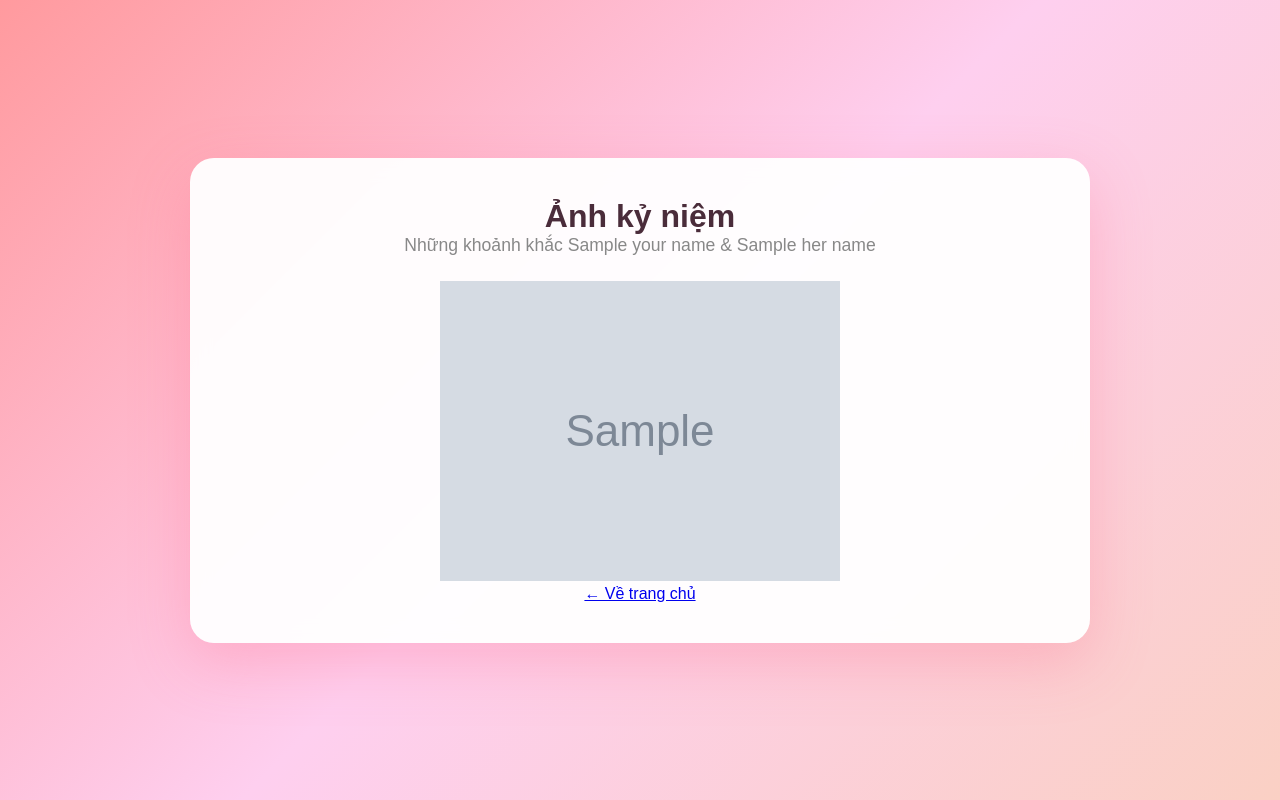
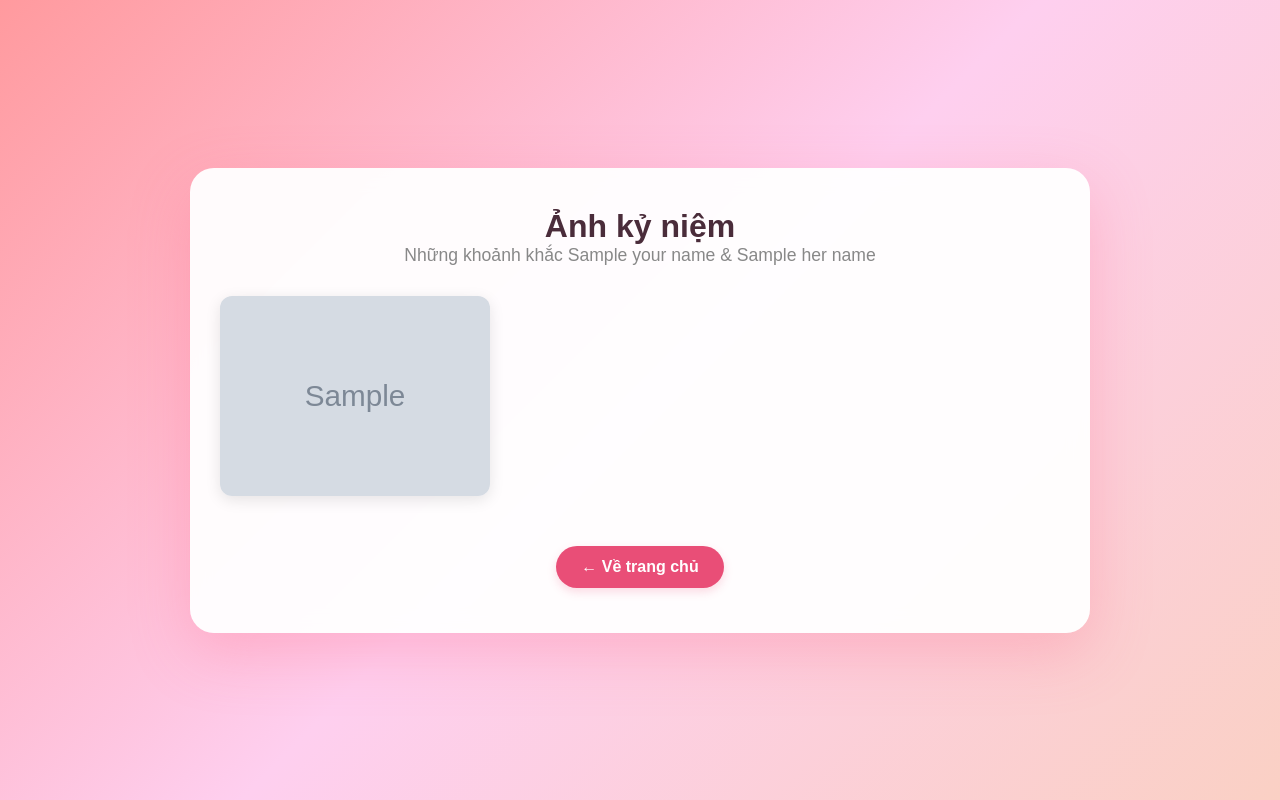
Before and after one commit to lomanhvnu-boop/love-app, a Flask app: template templates/gallery.html in a window 1280 px wide. Run offline with Flask 3, Linux system fonts and the light colour scheme; the template is opened without the code that fills it: most values are stand-ins (such as "Sample title", 1, 10 or a date in 2020); grey boxes marked "Sample" are stand-in pictures.

Commit message:
Sua lai toan bo CSS cho dep

```diff
--- a/static/style.css
+++ b/static/style.css
@@ -1,4 +1,11 @@
-* { margin: 0; padding: 0; box-sizing: border-box; }
+/* =========================================
+   1. CÀI ĐẶT CHUNG & FONT CHỮ
+   ========================================= */
+* {
+    margin: 0;
+    padding: 0;
+    box-sizing: border-box;
+}
 
 body {
     font-family: 'Poppins', sans-serif;
@@ -17,13 +24,17 @@ body {
     backdrop-filter: blur(10px);
     border-radius: 24px;
     padding: 40px 30px;
-    max-width: 800px;
+    max-width: 900px; /* Khung rộng rãi cho ảnh */
     width: 100%;
     text-align: center;
     box-shadow: 0 20px 60px rgba(255, 105, 135, 0.3);
     z-index: 10;
+    position: relative;
 }
 
+/* =========================================
+   2. GIAO DIỆN TRANG CHỦ (Đồng hồ & Nút)
+   ========================================= */
 .heart {
     font-size: 3.5em;
     display: inline-block;
@@ -35,7 +46,6 @@ body {
     50%      { transform: scale(1.15); }
 }
 
-/* Font chữ viết tay lãng mạn cho tên */
 .love-names {
     font-family: 'Dancing Script', cursive;
     font-size: 3.5em;
@@ -47,7 +57,7 @@ body {
 
 .subtitle { font-size: 1.1em; color: #888; margin-bottom: 25px; }
 
-/* --- CSS CHO ĐỒNG HỒ ĐẾM NGƯỢC --- */
+/* Đồng hồ đếm ngược */
 .countdown-container {
     display: flex;
     justify-content: center;
@@ -82,8 +92,8 @@ body {
     font-weight: 600;
 }
 
-/* Các nút bấm */
-.letter-btn {
+/* Nút bấm (Thư viện, Thư tay, Về trang chủ) */
+.letter-btn, .back-btn {
     display: inline-block !important;
     padding: 12px 25px !important;
     text-decoration: none !important;
@@ -92,27 +102,76 @@ body {
     transition: all 0.3s !important;
     font-family: 'Poppins', sans-serif;
     box-shadow: 0 4px 10px rgba(233, 78, 119, 0.2);
+    margin: 5px;
 }
-.letter-btn:hover { transform: translateY(-3px); box-shadow: 0 8px 20px rgba(233, 78, 119, 0.4); }
+
+.letter-btn:hover, .back-btn:hover {
+    transform: translateY(-3px);
+    box-shadow: 0 8px 20px rgba(233, 78, 119, 0.4);
+}
+
+.back-btn {
+    background: #e94e77;
+    color: white;
+    margin-top: 20px;
+}
 
 .footer { margin-top: 30px; color: #b08898; font-size: 0.9em; font-style: italic; }
 
-/* Hiệu ứng tim bay */
-#heart-container { position: fixed; top: 0; left: 0; width: 100%; height: 100%; pointer-events: none; z-index: 1; }
-.falling-heart { position: absolute; top: -50px; animation: fall linear forwards; opacity: 0.7; }
-@keyframes fall { to { transform: translateY(105vh) rotate(360deg); } }/* Sửa lỗi ảnh thư tay bị tràn màn hình */
-.letter-image {
-    max-width: 100% !important;
-    height: auto !important;
-    object-fit: contain !important;
-    display: block !important;
-    margin: 0 auto 15px auto !important;
-    border-radius: 10px;
-    box-shadow: 0 4px 10px rgba(0,0,0,0.1);
+/* =========================================
+   3. GIAO DIỆN LƯỚI ẢNH (Áp dụng cho cả 2 trang)
+   ========================================= */
+.gallery-grid {
+    display: grid !important;
+    grid-template-columns: repeat(auto-fill, minmax(200px, 1fr)) !important;
+    gap: 15px;
+    margin: 30px 0;
 }
 
-/* Đảm bảo khung thẻ chứa ảnh không bị tràn */
-.letter-card {
-    max-width: 100%;
-    overflow: hidden; /* Ẩn các phần thừa nếu có */
+.gallery-grid a {
+    display: block !important;
+    overflow: hidden;
+    border-radius: 12px;
+    box-shadow: 0 4px 15px rgba(0,0,0,0.1);
+    transition: transform 0.3s ease;
+    height: 200px; /* Ép chiều cao cố định cho ô ảnh */
 }
+
+.gallery-grid img {
+    width: 100% !important;
+    height: 100% !important;
+    object-fit: cover !important; /* Cắt ảnh cho vừa khung vuông, không bị méo */
+    display: block !important;
+    transition: transform 0.3s ease;
+}
+
+.gallery-grid a:hover {
+    transform: translateY(-5px);
+    box-shadow: 0 8px 25px rgba(233, 78, 119, 0.4);
+}
+
+.gallery-grid a:hover img {
+    transform: scale(1.1);
+}
+
+/* =========================================
+   4. HIỆU ỨNG TRÁI TIM BAY
+   ========================================= */
+#heart-container {
+    position: fixed;
+    top: 0; left: 0;
+    width: 100%; height: 100%;
+    pointer-events: none;
+    z-index: 1;
+}
+
+.falling-heart {
+    position: absolute;
+    top: -50px;
+    animation: fall linear forwards;
+    opacity: 0.7;
+}
+
+@keyframes fall {
+    to { transform: translateY(105vh) rotate(360deg); }
+}
```
